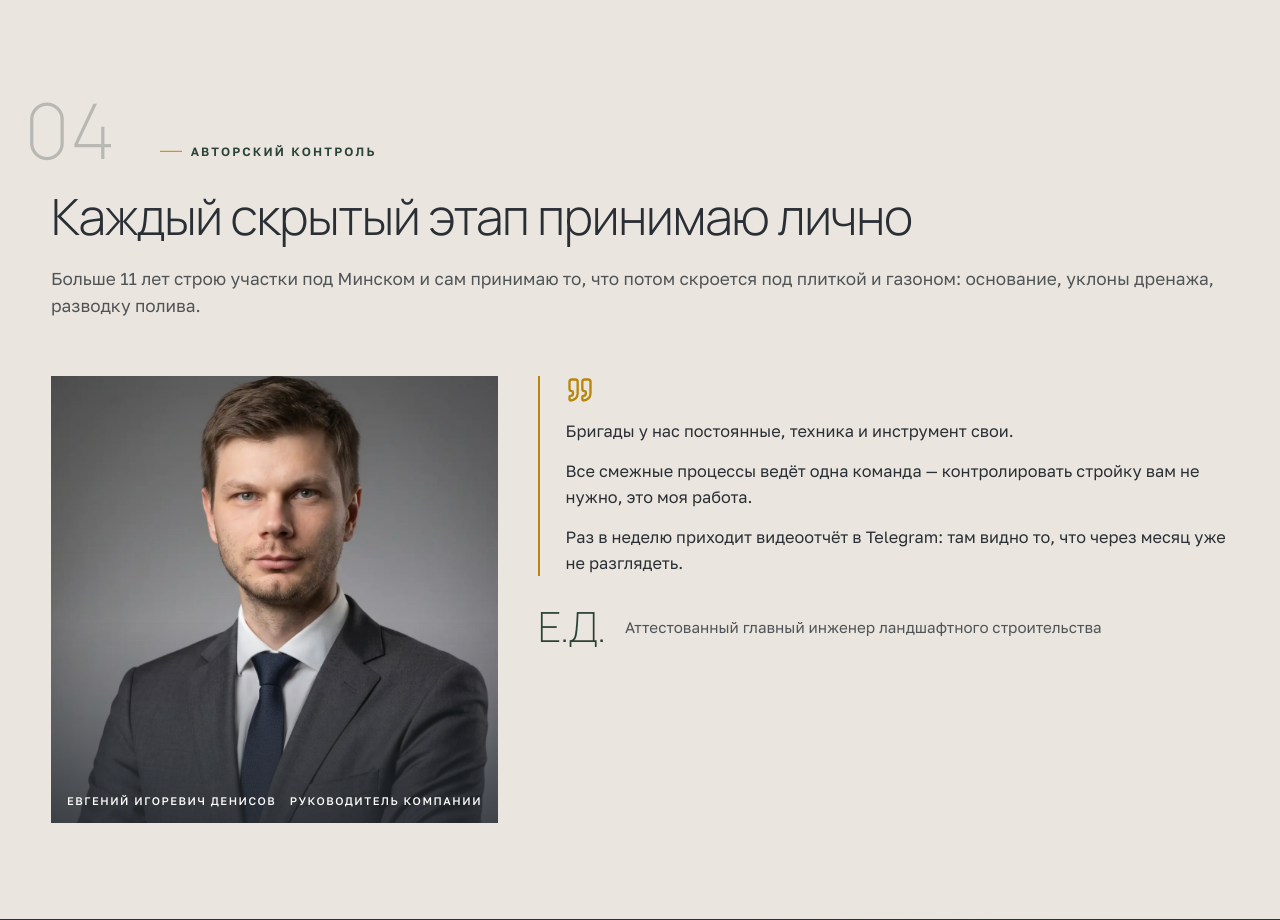
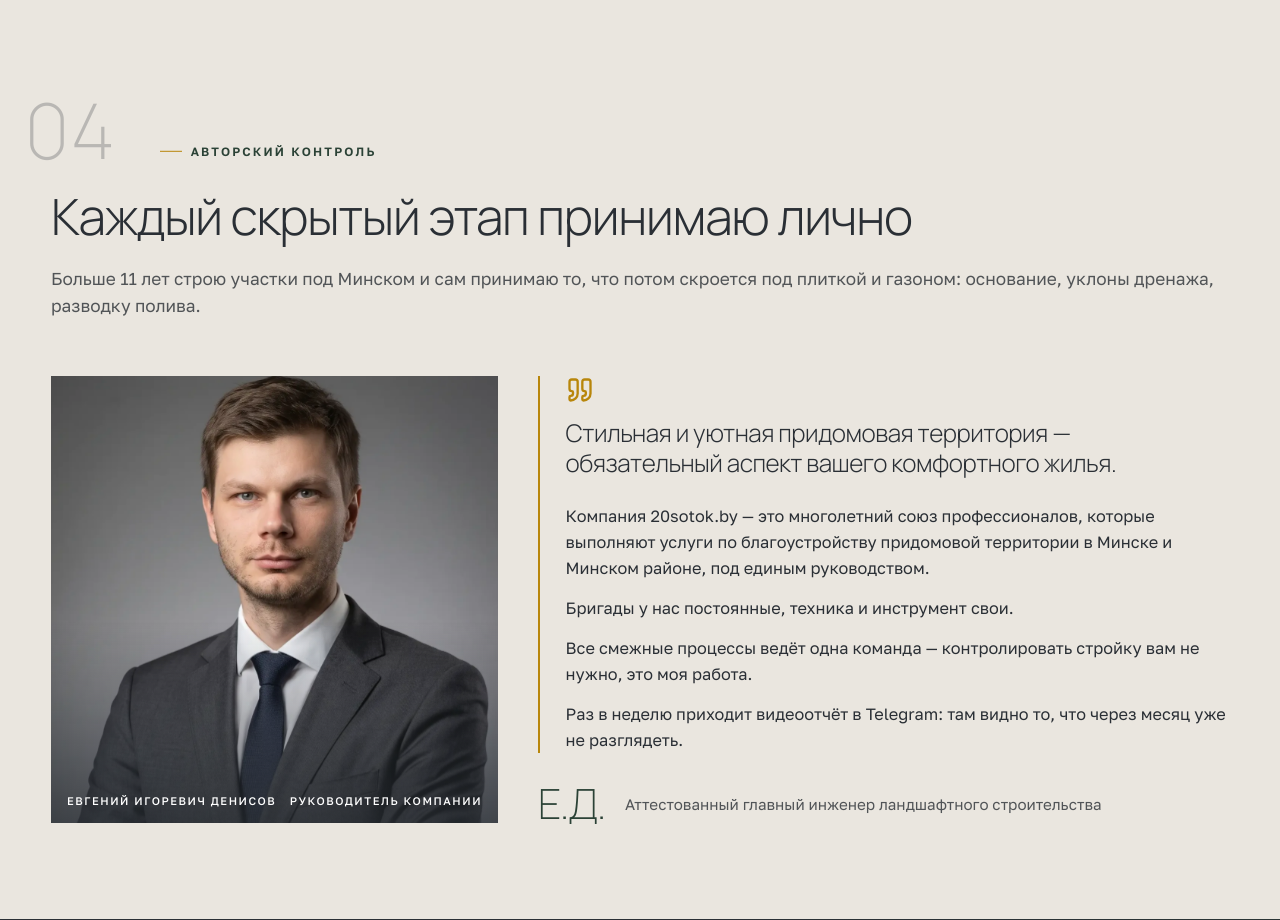
Before and after one commit to farik9797/20-sotok, a PHP site: page / in a window 1280 px wide. Shown: the part 3515-4435 px from the top of the page. Run offline with PHP 8.4, Linux system fonts and the light colour scheme; some libraries are stand-ins or nearby versions.

Commit message:
Блок руководителя: цитата с сайта студии вынесена в начало
Co-Authored-By: Claude Opus 5 <noreply@anthropic.com>

```diff
--- a/assets/css/main.css
+++ b/assets/css/main.css
@@ -72,6 +72,7 @@ input,select,textarea{font:inherit;color:inherit}
 .quote-lead > .ic{color:var(--brass);width:28px;height:28px;margin-bottom:14px}
 .quote-lead p{margin:0 0 .85em;font-size:clamp(1.02rem,1.2vw,1.18rem);line-height:1.6}
 .quote-lead p:last-child{margin-bottom:0}
+.quote-lead .quote-key{font-family:var(--font-display);font-weight:300;letter-spacing:-.02em;line-height:1.25;font-size:clamp(1.3rem,1.9vw,1.75rem);margin-bottom:1em}
 br.sm-only{display:none}
 @media(max-width:767px){br.sm-only{display:inline}}
 
--- a/index.html
+++ b/index.html
@@ -224,6 +224,8 @@
       <div class="lg:col-span-3" data-reveal>
         <blockquote class="quote-lead">
           <svg class="ic" aria-hidden="true"><use href="#i-quote"/></svg>
+          <p class="quote-key">Стильная и уютная придомовая территория — обязательный аспект вашего комфортного жилья.</p>
+          <p>Компания 20sotok.by — это многолетний союз профессионалов, которые выполняют услуги по благоустройству придомовой территории в Минске и Минском районе, под единым руководством.</p>
           <p>Бригады у нас постоянные, техника и инструмент свои.</p>
           <p>Все смежные процессы ведёт одна команда — контролировать стройку вам не нужно, это моя работа.</p>
           <p>Раз в неделю приходит видеоотчёт в Telegram: там видно то, что через месяц уже не разглядеть.</p>
```
